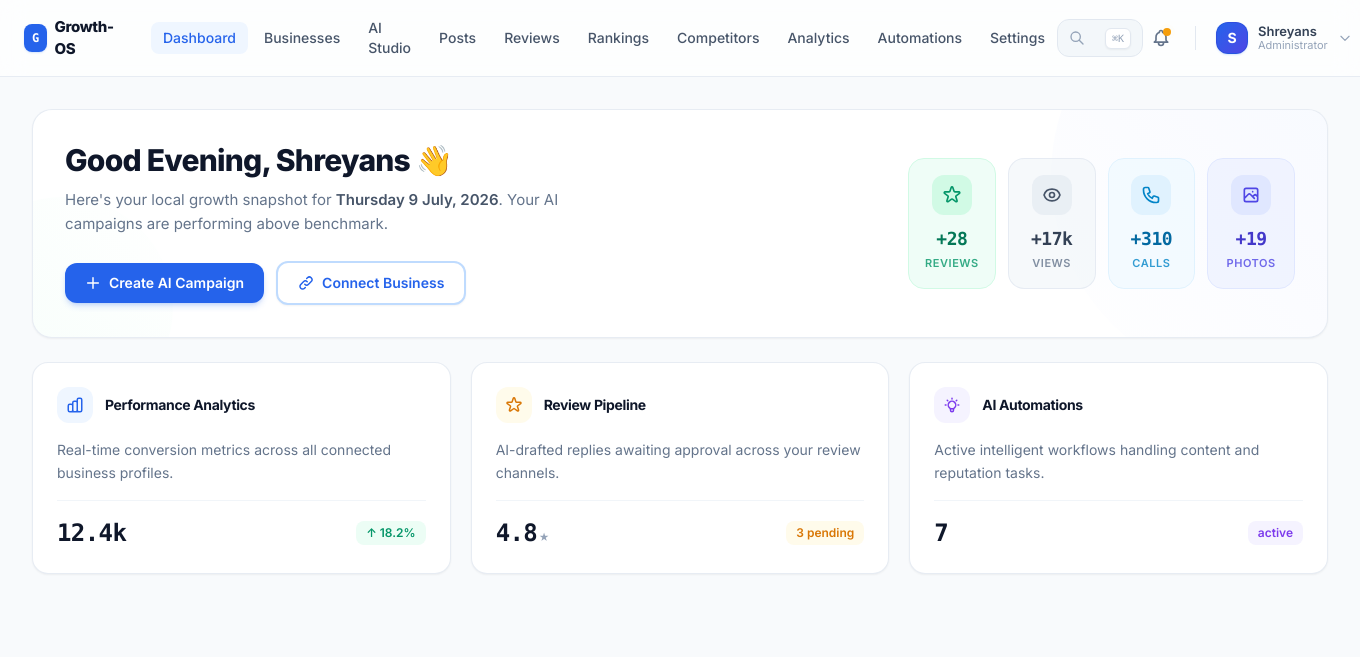
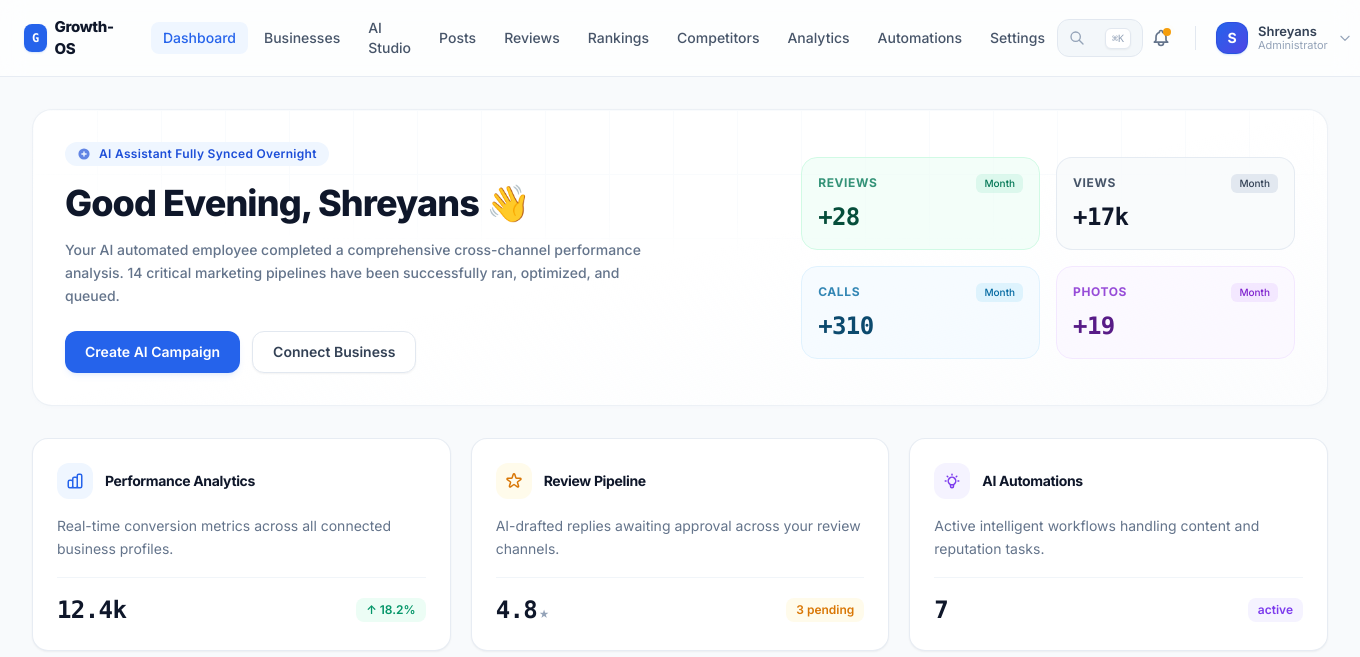
Before and after one commit to ElencoCorp/Growth-OS, a Node project: template views/homepage-dashboard.ejs in a window 1360 px wide. Shown: the top 657 px of the page. Run offline with Node 20 templates, Linux system fonts and the light colour scheme; the template is opened without the code that fills it, so the values that code supplies are empty; some libraries are stand-ins or nearby versions.

Commit message:
feat(homepage): Premium briefing hero — ambient grid, AI sync pill, 12-col badges with group-hover scale

```diff
--- a/views/homepage-dashboard.ejs
+++ b/views/homepage-dashboard.ejs
@@ -174,96 +174,72 @@
     <main class="max-w-[1440px] mx-auto px-6 lg:px-8 py-8" id="main-content">
 
         <!-- ────────────────────────────────────────────────────────────────────────
-             WELCOME HERO — Personalized Briefing Banner
+             PERSONALIZED BRIEFING HERO BANNER
              ──────────────────────────────────────────────────────────────────────── -->
-        <section class="animate-fade-up" id="welcome-hero">
-            <div class="bg-white rounded-[20px] border border-slate-200/80 shadow-sm p-8 mb-6 relative overflow-hidden transition-all duration-300 ease-in-out hover:-translate-y-0.5 hover:shadow-md">
+        <div class="rounded-[20px] bg-white border border-slate-200/60 shadow-sm shadow-slate-100/50 p-8 mb-8 relative overflow-hidden bg-gradient-to-br from-white via-white to-slate-50/50" id="welcome-hero">
+            <!-- Decorative Subtle Ambient Glow Accent Grid -->
+            <div class="absolute inset-0 bg-[linear-gradient(to_right,#f1f5f9_1px,transparent_1px),linear-gradient(to_bottom,#f1f5f9_1px,transparent_1px)] bg-[size:4rem_4rem] [mask-image:radial-gradient(ellipse_60%_50%_at_50%_0%,#000_70%,transparent_100%)] opacity-40"></div>
 
-                <!-- Background Gradient Accents -->
-                <div class="absolute top-0 right-0 w-[420px] h-[420px] bg-gradient-to-bl from-blue-50/70 via-indigo-50/30 to-transparent rounded-full -mr-36 -mt-36 pointer-events-none"></div>
-                <div class="absolute bottom-0 left-0 w-[220px] h-[220px] bg-gradient-to-tr from-emerald-50/50 to-transparent rounded-full -ml-20 -mb-20 pointer-events-none"></div>
-
-                <!-- 2-Column Layout Grid -->
-                <div class="relative z-10 flex flex-col lg:flex-row lg:items-center lg:justify-between gap-8">
-
-                    <!-- Left Column: Dynamic Greeting + CTA Buttons -->
-                    <div class="flex-1 min-w-0">
-                        <h1 class="text-2xl sm:text-3xl font-extrabold tracking-tight text-slate-900 leading-tight" id="hero-greeting">
+            <div class="relative z-10 grid grid-cols-1 lg:grid-cols-12 gap-8 items-center">
+                <!-- LEFT COLUMN: GREETING & INTENT ACTIONS -->
+                <div class="lg:col-span-7 space-y-4">
+                    <div class="inline-flex items-center space-x-2 bg-blue-50 text-blue-700 px-3 py-1 rounded-full text-xs font-semibold tracking-wide">
+                        <svg class="h-3.5 w-3.5 animate-pulse" fill="currentColor" viewBox="0 0 20 20"><path fill-rule="evenodd" d="M10 18a8 8 0 100-16 8 8 0 000 16zm1-11a1 1 0 10-2 0v2H7a1 1 0 100 2h2v2a1 1 0 102 0v-2h2a1 1 0 100-2h-2V7z" clip-rule="evenodd"/></svg>
+                        <span>AI Assistant Fully Synced Overnight</span>
+                    </div>
+                    <h1 class="text-3xl lg:text-4xl font-black tracking-tight text-slate-900" id="hero-greeting">
                         Good <span x-text="timeOfDay"></span>, Shreyans 👋
                     </h1>
-                        <p class="text-[15px] text-slate-500 mt-2.5 leading-relaxed max-w-lg">
-                            Here's your local growth snapshot for <span class="font-semibold text-slate-600" x-text="todayFormatted"></span>. Your AI campaigns are performing above benchmark.
+                    <p class="text-sm font-medium leading-relaxed text-slate-500 max-w-xl">
+                        Your AI automated employee completed a comprehensive cross-channel performance analysis. 14 critical marketing pipelines have been successfully ran, optimized, and queued.
                     </p>
-
-                        <!-- CTA Button Row -->
-                        <div class="flex flex-wrap items-center gap-3 mt-6">
-                            <button class="inline-flex items-center gap-2 px-5 py-2.5 bg-blue-600 hover:bg-blue-700 text-white text-sm font-semibold rounded-xl shadow-md shadow-blue-600/20 hover:shadow-blue-700/25 transition-all duration-300 ease-in-out hover:-translate-y-0.5 active:scale-[0.98]" id="cta-create-campaign">
-                                <svg class="w-4 h-4" fill="none" stroke="currentColor" stroke-width="2.2" viewBox="0 0 24 24">
-                                    <path stroke-linecap="round" stroke-linejoin="round" d="M12 4v16m8-8H4"/>
-                                </svg>
+                    <div class="pt-2 flex flex-wrap gap-3">
+                        <button class="px-5 py-2.5 bg-blue-600 hover:bg-blue-700 text-white font-semibold text-sm rounded-xl transition-all duration-300 transform hover:-translate-y-0.5 shadow-md shadow-blue-500/10 hover:shadow-lg hover:shadow-blue-500/20 active:scale-[0.98]" id="cta-create-campaign">
                             Create AI Campaign
                         </button>
-                            <button class="inline-flex items-center gap-2 px-5 py-2.5 bg-white text-blue-600 text-sm font-semibold rounded-xl border-2 border-blue-200 hover:border-blue-300 hover:bg-blue-50/50 shadow-sm transition-all duration-300 ease-in-out hover:-translate-y-0.5 active:scale-[0.98]" id="cta-connect-business">
-                                <svg class="w-4 h-4" fill="none" stroke="currentColor" stroke-width="2.2" viewBox="0 0 24 24">
-                                    <path stroke-linecap="round" stroke-linejoin="round" d="M13.828 10.172a4 4 0 00-5.656 0l-4 4a4 4 0 105.656 5.656l1.102-1.101m-.758-4.899a4 4 0 005.656 0l4-4a4 4 0 00-5.656-5.656l-1.1 1.1"/>
-                                </svg>
+                        <button class="px-5 py-2.5 bg-white hover:bg-slate-50 border border-slate-200 text-slate-700 font-semibold text-sm rounded-xl transition-all duration-300 transform hover:-translate-y-0.5 shadow-sm active:scale-[0.98]" id="cta-connect-business">
                             Connect Business
                         </button>
                     </div>
                 </div>
 
-                    <!-- Right Column: 4-Column Micro-Badge Achievement Deck -->
-                    <div class="grid grid-cols-2 sm:grid-cols-4 lg:grid-cols-2 xl:grid-cols-4 gap-3 lg:max-w-md xl:max-w-lg shrink-0" id="achievement-deck">
-
-                        <!-- Badge 1: +28 Reviews (Emerald) -->
-                        <div class="animate-fade-up animate-delay-1 bg-emerald-50/80 border border-emerald-100 rounded-2xl p-4 text-center transition-all duration-300 ease-in-out hover:-translate-y-0.5 hover:shadow-md cursor-default">
-                            <div class="w-10 h-10 mx-auto mb-2.5 bg-emerald-100 rounded-xl flex items-center justify-center">
-                                <svg class="w-5 h-5 text-emerald-600" fill="none" stroke="currentColor" stroke-width="2" viewBox="0 0 24 24">
-                                    <path stroke-linecap="round" stroke-linejoin="round" d="M11.049 2.927c.3-.921 1.603-.921 1.902 0l1.519 4.674a1 1 0 00.95.69h4.915c.969 0 1.371 1.24.588 1.81l-3.976 2.888a1 1 0 00-.363 1.118l1.518 4.674c.3.922-.755 1.688-1.538 1.118l-3.976-2.888a1 1 0 00-1.176 0l-3.976 2.888c-.783.57-1.838-.197-1.538-1.118l1.518-4.674a1 1 0 00-.363-1.118l-3.976-2.888c-.784-.57-.38-1.81.588-1.81h4.914a1 1 0 00.951-.69l1.519-4.674z"/>
-                                </svg>
+                <!-- RIGHT COLUMN: HIGH-DENSITY PERFORMANCE ACHIEVEMENT BADGES -->
+                <div class="lg:col-span-5 grid grid-cols-2 gap-4" id="achievement-deck">
+                    <!-- Badge 1: Reviews -->
+                    <div class="p-4 bg-emerald-50/60 border border-emerald-100 rounded-2xl transition-all duration-300 hover:shadow-md hover:shadow-emerald-100/30 group">
+                        <div class="flex items-center justify-between">
+                            <span class="text-xs font-bold uppercase tracking-wider text-emerald-700/80">Reviews</span>
+                            <span class="text-[10px] font-medium bg-emerald-500/10 text-emerald-700 px-2 py-0.5 rounded-md">Month</span>
                         </div>
-                            <p class="text-lg font-extrabold text-emerald-700 tracking-tight font-mono">+28</p>
-                            <p class="text-[11px] font-semibold text-emerald-600/80 uppercase tracking-wider mt-0.5">Reviews</p>
+                        <p class="mt-2 text-2xl font-black font-mono tracking-tight text-emerald-900 group-hover:scale-[1.02] transition-transform">+28</p>
                     </div>
-
-                        <!-- Badge 2: +17,000 Views (Slate) -->
-                        <div class="animate-fade-up animate-delay-2 bg-slate-100/60 border border-slate-200/80 rounded-2xl p-4 text-center transition-all duration-300 ease-in-out hover:-translate-y-0.5 hover:shadow-md cursor-default">
-                            <div class="w-10 h-10 mx-auto mb-2.5 bg-slate-200/60 rounded-xl flex items-center justify-center">
-                                <svg class="w-5 h-5 text-slate-600" fill="none" stroke="currentColor" stroke-width="2" viewBox="0 0 24 24">
-                                    <path stroke-linecap="round" stroke-linejoin="round" d="M15 12a3 3 0 11-6 0 3 3 0 016 0z"/>
-                                    <path stroke-linecap="round" stroke-linejoin="round" d="M2.458 12C3.732 7.943 7.523 5 12 5c4.478 0 8.268 2.943 9.542 7-1.274 4.057-5.064 7-9.542 7-4.477 0-8.268-2.943-9.542-7z"/>
-                                </svg>
+                    <!-- Badge 2: Profile Views -->
+                    <div class="p-4 bg-slate-50/80 border border-slate-200/80 rounded-2xl transition-all duration-300 hover:shadow-md hover:shadow-slate-200/20 group">
+                        <div class="flex items-center justify-between">
+                            <span class="text-xs font-bold uppercase tracking-wider text-slate-600">Views</span>
+                            <span class="text-[10px] font-medium bg-slate-200 text-slate-700 px-2 py-0.5 rounded-md">Month</span>
                         </div>
-                            <p class="text-lg font-extrabold text-slate-700 tracking-tight font-mono">+17k</p>
-                            <p class="text-[11px] font-semibold text-slate-500/80 uppercase tracking-wider mt-0.5">Views</p>
+                        <p class="mt-2 text-2xl font-black font-mono tracking-tight text-slate-900 group-hover:scale-[1.02] transition-transform">+17k</p>
                     </div>
-
-                        <!-- Badge 3: +310 Calls (Sky Blue) -->
-                        <div class="animate-fade-up animate-delay-3 bg-sky-50/80 border border-sky-100 rounded-2xl p-4 text-center transition-all duration-300 ease-in-out hover:-translate-y-0.5 hover:shadow-md cursor-default">
-                            <div class="w-10 h-10 mx-auto mb-2.5 bg-sky-100 rounded-xl flex items-center justify-center">
-                                <svg class="w-5 h-5 text-sky-600" fill="none" stroke="currentColor" stroke-width="2" viewBox="0 0 24 24">
-                                    <path stroke-linecap="round" stroke-linejoin="round" d="M3 5a2 2 0 012-2h3.28a1 1 0 01.948.684l1.498 4.493a1 1 0 01-.502 1.21l-2.257 1.13a11.042 11.042 0 005.516 5.516l1.13-2.257a1 1 0 011.21-.502l4.493 1.498a1 1 0 01.684.949V19a2 2 0 01-2 2h-1C9.716 21 3 14.284 3 6V5z"/>
-                                </svg>
+                    <!-- Badge 3: Phone Calls -->
+                    <div class="p-4 bg-sky-50/60 border border-sky-100 rounded-2xl transition-all duration-300 hover:shadow-md hover:shadow-sky-100/30 group">
+                        <div class="flex items-center justify-between">
+                            <span class="text-xs font-bold uppercase tracking-wider text-sky-700/80">Calls</span>
+                            <span class="text-[10px] font-medium bg-sky-500/10 text-sky-700 px-2 py-0.5 rounded-md">Month</span>
                         </div>
-                            <p class="text-lg font-extrabold text-sky-700 tracking-tight font-mono">+310</p>
-                            <p class="text-[11px] font-semibold text-sky-600/80 uppercase tracking-wider mt-0.5">Calls</p>
+                        <p class="mt-2 text-2xl font-black font-mono tracking-tight text-sky-900 group-hover:scale-[1.02] transition-transform">+310</p>
                     </div>
-
-                        <!-- Badge 4: +19 Photos (Indigo) -->
-                        <div class="animate-fade-up animate-delay-4 bg-indigo-50/80 border border-indigo-100 rounded-2xl p-4 text-center transition-all duration-300 ease-in-out hover:-translate-y-0.5 hover:shadow-md cursor-default">
-                            <div class="w-10 h-10 mx-auto mb-2.5 bg-indigo-100 rounded-xl flex items-center justify-center">
-                                <svg class="w-5 h-5 text-indigo-600" fill="none" stroke="currentColor" stroke-width="2" viewBox="0 0 24 24">
-                                    <path stroke-linecap="round" stroke-linejoin="round" d="M4 16l4.586-4.586a2 2 0 012.828 0L16 16m-2-2l1.586-1.586a2 2 0 012.828 0L20 14m-6-6h.01M6 20h12a2 2 0 002-2V6a2 2 0 00-2-2H6a2 2 0 00-2 2v12a2 2 0 002 2z"/>
-                                </svg>
+                    <!-- Badge 4: Optimized Photos -->
+                    <div class="p-4 bg-purple-50/60 border border-purple-100 rounded-2xl transition-all duration-300 hover:shadow-md hover:shadow-purple-100/30 group">
+                        <div class="flex items-center justify-between">
+                            <span class="text-xs font-bold uppercase tracking-wider text-purple-700/80">Photos</span>
+                            <span class="text-[10px] font-medium bg-purple-500/10 text-purple-700 px-2 py-0.5 rounded-md">Month</span>
                         </div>
-                            <p class="text-lg font-extrabold text-indigo-700 tracking-tight font-mono">+19</p>
-                            <p class="text-[11px] font-semibold text-indigo-600/80 uppercase tracking-wider mt-0.5">Photos</p>
-                        </div>
-
+                        <p class="mt-2 text-2xl font-black font-mono tracking-tight text-purple-900 group-hover:scale-[1.02] transition-transform">+19</p>
                     </div>
                 </div>
             </div>
-        </section>
+        </div>
 
         <!-- ────────────────────────────────────────────────────────────────────────
              QUICK STATS MODULE GRID — 3 Column Enterprise Metric Cards
```
Lines whose indentation alone changed are shown as unchanged.
